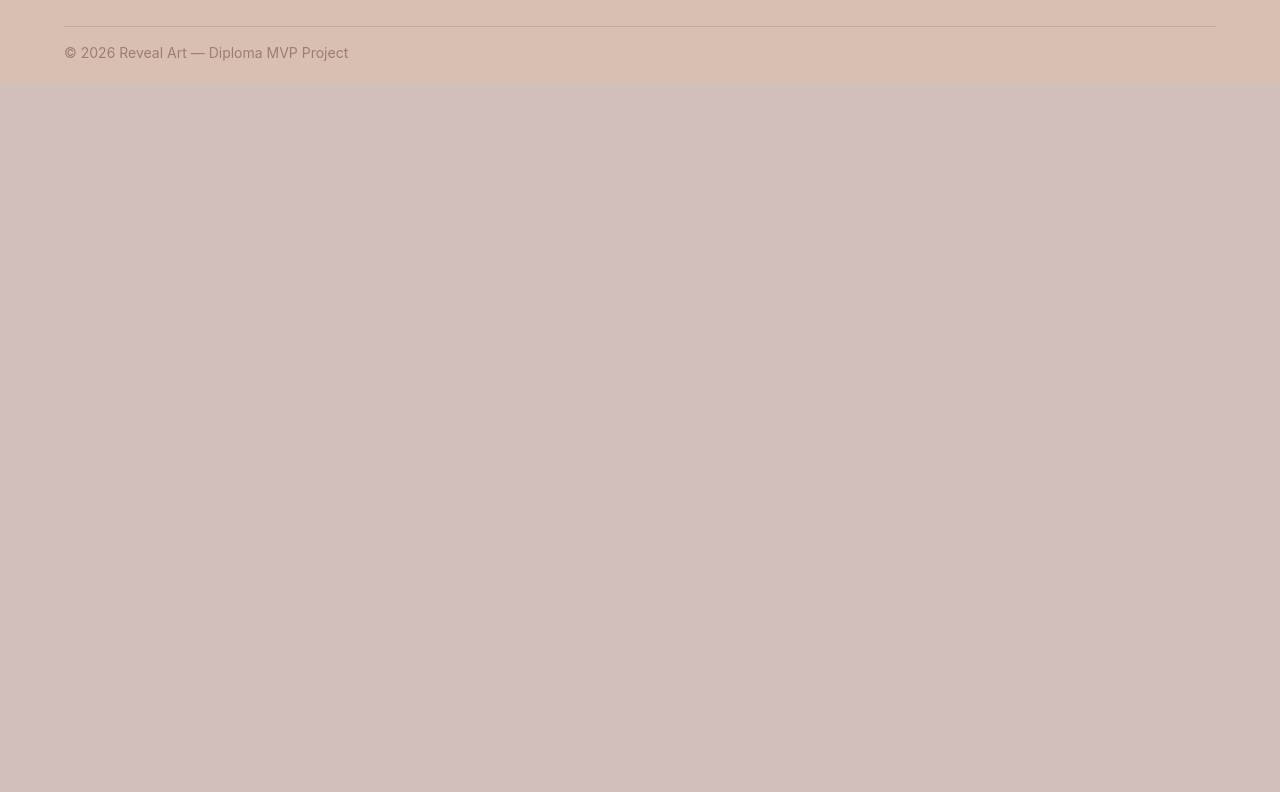
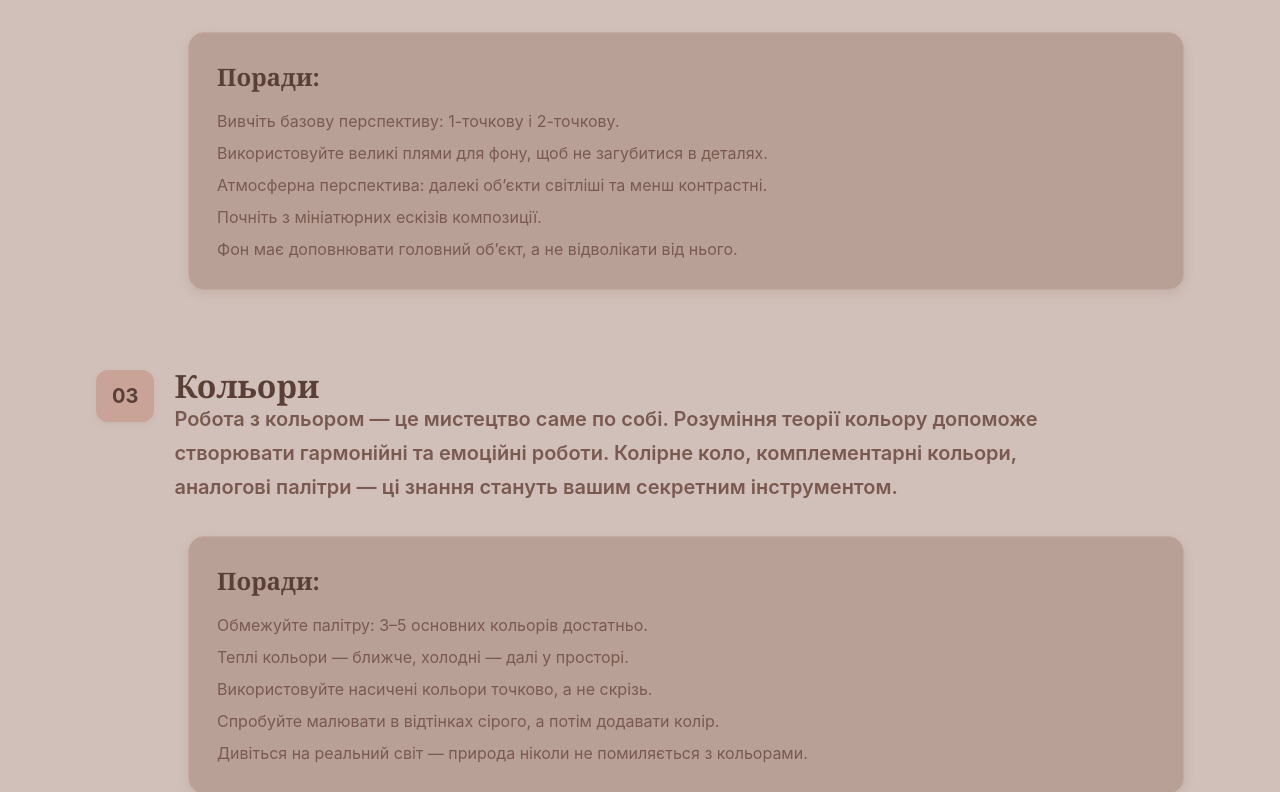
Before and after one commit to FFORqnvr/Reveal-Art, a React (Vite) app: page /process in a window 1280 px wide. Shown: the part 1540-2332 px from the top of the page. Before the commit the page ends 1623 px from the top, so only its background shows below. Built offline with nearby package versions, Linux system fonts and the light colour scheme.

Commit message:
processTheorySection

```diff
--- a/src/pages/ProcessPage.tsx
+++ b/src/pages/ProcessPage.tsx
@@ -1,6 +1,7 @@
 import SectionDivider from "../components/SectionDivider";
 import SketchIntroSection from "../sections/process/SketchIntroSection";
 import SketchTrainerSection from "../sections/process/SketchTrainerSection";
+import ProcessTheorySection from "../sections/process/ProcessTheorySection";
 
 export default function ProcessPage() {
   return (
@@ -9,6 +10,7 @@ export default function ProcessPage() {
 
       <SketchIntroSection />
       <SketchTrainerSection />
+      <ProcessTheorySection />
     </main>
   );
 }
--- /dev/null
+++ b/src/sections/process/ProcessTheorySection.tsx
@@ -0,0 +1,70 @@
+const processSections = [
+  {
+    number: "02",
+    title: "Фон",
+    text: "Фон — це не просто заливка позаду персонажа. Це атмосфера, простір, історія. Багато художників бояться малювати фони, але секрет у тому, щоб не ускладнювати. Починайте з простого: градієнти, абстрактні форми, розмиті фони. Потім переходьте до перспективи та деталізованих середовищ.",
+    tips: [
+      "Вивчіть базову перспективу: 1-точкову і 2-точкову.",
+      "Використовуйте великі плями для фону, щоб не загубитися в деталях.",
+      "Атмосферна перспектива: далекі об’єкти світліші та менш контрастні.",
+      "Почніть з мініатюрних ескізів композиції.",
+      "Фон має доповнювати головний об’єкт, а не відволікати від нього.",
+    ],
+  },
+  {
+    number: "03",
+    title: "Кольори",
+    text: "Робота з кольором — це мистецтво саме по собі. Розуміння теорії кольору допоможе створювати гармонійні та емоційні роботи. Колірне коло, комплементарні кольори, аналогові палітри — ці знання стануть вашим секретним інструментом.",
+    tips: [
+      "Обмежуйте палітру: 3–5 основних кольорів достатньо.",
+      "Теплі кольори — ближче, холодні — далі у просторі.",
+      "Використовуйте насичені кольори точково, а не скрізь.",
+      "Спробуйте малювати в відтінках сірого, а потім додавати колір.",
+      "Дивіться на реальний світ — природа ніколи не помиляється з кольорами.",
+    ],
+  },
+];
+
+export default function ProcessTheorySection() {
+  return (
+    <section className="mt-24 space-y-20">
+      {processSections.map((section) => (
+        <article key={section.title}>
+          <div className="flex items-start gap-5">
+            <div className="rounded-xl bg-[var(--color-surface-muted)] px-4 py-3 text-xl font-bold text-[var(--color-text-primary)] shadow-[var(--shadow-sm)]">
+              {section.number}
+            </div>
+
+            <div className="max-w-4xl">
+              <h2
+                className="text-4xl font-bold text-[var(--color-text-primary)] md:text-5xl"
+                style={{ fontFamily: "var(--font-heading)" }}
+              >
+                {section.title}
+              </h2>
+
+              <p className="mt-4 text-lg font-semibold leading-8 text-[var(--color-text-secondary)] md:text-xl">
+                {section.text}
+              </p>
+            </div>
+          </div>
+
+          <div className="ml-0 mt-8 rounded-2xl border border-[var(--color-border)] bg-[var(--color-primary)]/35 p-7 shadow-[var(--shadow-md)] md:ml-[92px]">
+            <h3
+              className="text-2xl font-bold text-[var(--color-text-primary)]"
+              style={{ fontFamily: "var(--font-heading)" }}
+            >
+              Поради:
+            </h3>
+
+            <ul className="mt-4 space-y-2 text-[var(--color-text-secondary)]">
+              {section.tips.map((tip) => (
+                <li key={tip}>{tip}</li>
+              ))}
+            </ul>
+          </div>
+        </article>
+      ))}
+    </section>
+  );
+}
```
